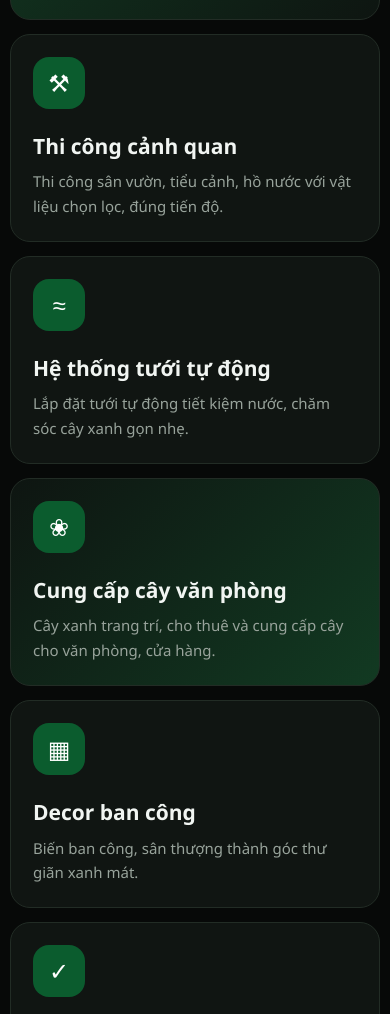
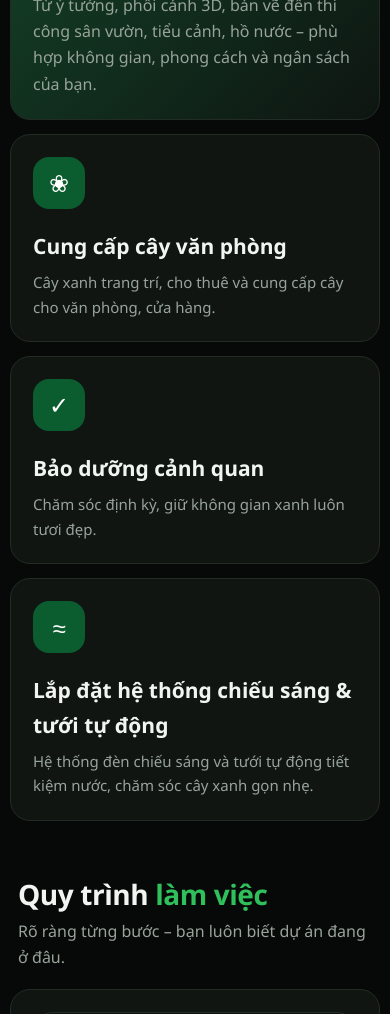
Before and after one commit to xanhspace/xanhspace.github.io, a plain HTML site: page index.html in a window 390 px wide. Shown: the part 1729-2743 px from the top of the page. Drawn offline with Linux system fonts and the light colour scheme.

Commit message:
Add files via upload

```diff
--- a/assets/data.js
+++ b/assets/data.js
@@ -20,12 +20,10 @@ window.XS_DEFAULT = {
     { v: "Trọn gói", l: "Từ thiết kế đến bảo dưỡng" }
   ],
   services: [
-    { icon: "✎", title: "Thiết kế cảnh quan", desc: "Ý tưởng, phối cảnh 3D và bản vẽ phù hợp không gian, phong cách và ngân sách." },
-    { icon: "⚒", title: "Thi công cảnh quan", desc: "Thi công sân vườn, tiểu cảnh, hồ nước với vật liệu chọn lọc, đúng tiến độ." },
-    { icon: "≈", title: "Hệ thống tưới tự động", desc: "Lắp đặt tưới tự động tiết kiệm nước, chăm sóc cây xanh gọn nhẹ." },
+    { icon: "✎", title: "Thiết kế & Thi công cảnh quan", desc: "Từ ý tưởng, phối cảnh 3D, bản vẽ đến thi công sân vườn, tiểu cảnh, hồ nước – phù hợp không gian, phong cách và ngân sách của bạn." },
     { icon: "❀", title: "Cung cấp cây văn phòng", desc: "Cây xanh trang trí, cho thuê và cung cấp cây cho văn phòng, cửa hàng." },
-    { icon: "▦", title: "Decor ban công", desc: "Biến ban công, sân thượng thành góc thư giãn xanh mát." },
-    { icon: "✓", title: "Bảo dưỡng cảnh quan", desc: "Chăm sóc định kỳ, giữ không gian xanh luôn tươi đẹp." }
+    { icon: "✓", title: "Bảo dưỡng cảnh quan", desc: "Chăm sóc định kỳ, giữ không gian xanh luôn tươi đẹp." },
+    { icon: "≈", title: "Lắp đặt hệ thống chiếu sáng & tưới tự động", desc: "Hệ thống đèn chiếu sáng và tưới tự động tiết kiệm nước, chăm sóc cây xanh gọn nhẹ." }
   ],
   process: [
     { title: "Khảo sát & tư vấn", desc: "Gặp gia chủ, đo đạc hiện trạng.", time: "Ngày 1–2" },
--- a/assets/style.css
+++ b/assets/style.css
@@ -34,9 +34,9 @@ em{font-style:normal;color:var(--ac)}
 .about p{font-size:clamp(18px,2vw,23px);line-height:1.5;color:#d3dfd6}.about .q{border-left:3px solid var(--ac);padding-left:20px;color:var(--ac);font-size:clamp(20px,2.4vw,28px);font-weight:700;line-height:1.3}
 /* services */
 .svc{grid-column:span 2;display:flex;flex-direction:column;justify-content:space-between;min-height:220px}
-.svc:nth-child(1),.svc:nth-child(4){grid-column:span 4}.svc:hover{transform:translateY(-4px)}
+.svc:nth-child(1){grid-column:span 6;min-height:260px}.svc:nth-child(1) h3{font-size:clamp(24px,3vw,32px)}.svc:nth-child(1) p{max-width:640px;font-size:16px}.svc:hover{transform:translateY(-4px)}
 .svc .ic{width:52px;height:52px;border-radius:16px;background:var(--ac2);color:#fff;display:grid;place-items:center;font-size:24px;margin-bottom:34px}
-.svc:nth-child(1){background:linear-gradient(135deg,#123a22,#0e1511)}.svc:nth-child(4){background:linear-gradient(135deg,#0e1511,#123a22)}
+.svc:nth-child(1){background:linear-gradient(135deg,#14472a,#0e1511)}
 .svc h3{font-size:21px;margin-bottom:6px}.svc p{color:var(--mu);font-size:15px}
 /* process */
 .proc{grid-column:span 6}.tl{display:grid;grid-template-columns:repeat(auto-fit,minmax(200px,1fr));gap:14px;position:relative}
@@ -66,8 +66,8 @@ footer a:hover{color:var(--ac)}
 .rv{opacity:0;transform:translateY(24px);transition:opacity .7s,transform .7s}.rv.in{opacity:1;transform:none}
 @media(prefers-reduced-motion:reduce){.rv{opacity:1;transform:none;transition:none}.logo-card img{animation:none}html{scroll-behavior:auto}}
 @media(max-width:960px){.hero{grid-column:span 6;min-height:420px}.logo-card{grid-column:span 6;padding:30px}.logo-card img{width:170px}
- .about{grid-template-columns:1fr}.svc,.svc:nth-child(1),.svc:nth-child(4){grid-column:span 3}.grid{grid-template-columns:1fr 1fr}.stats{grid-template-columns:1fr 1fr}.ct{grid-column:span 3}}
+ .about{grid-template-columns:1fr}.svc:nth-child(n+2){grid-column:span 2}.svc{min-height:230px}.grid{grid-template-columns:1fr 1fr}.stats{grid-template-columns:1fr 1fr}.ct{grid-column:span 3}}
 .menu a,.nav .btn,.brand{white-space:nowrap}
 @media(max-width:1020px){.menu{position:absolute;left:0;right:0;top:calc(100% + 8px);flex-direction:column;background:#0b110df5;border:1px solid var(--line);border-radius:20px;padding:10px;display:none}.menu.open{display:flex}.menu a{padding:14px 16px}.burger{display:block}.nav .btn{display:none}.nav{justify-content:space-between}}
 @media(max-width:700px){body{padding:10px 10px 0}.b{padding:22px;border-radius:20px}
- .svc,.svc:nth-child(1),.svc:nth-child(4),.ct{grid-column:span 6}.svc{min-height:170px}.svc .ic{margin-bottom:20px}.grid{grid-template-columns:1fr}.cta-big{padding:30px 24px}.hero{min-height:400px}.head{padding-top:44px}}
+ .svc,.svc:nth-child(1),.svc:nth-child(n+2),.ct{grid-column:span 6}.svc,.svc:nth-child(1){min-height:170px}.svc .ic{margin-bottom:20px}.grid{grid-template-columns:1fr}.cta-big{padding:30px 24px}.hero{min-height:400px}.head{padding-top:44px}}
```
